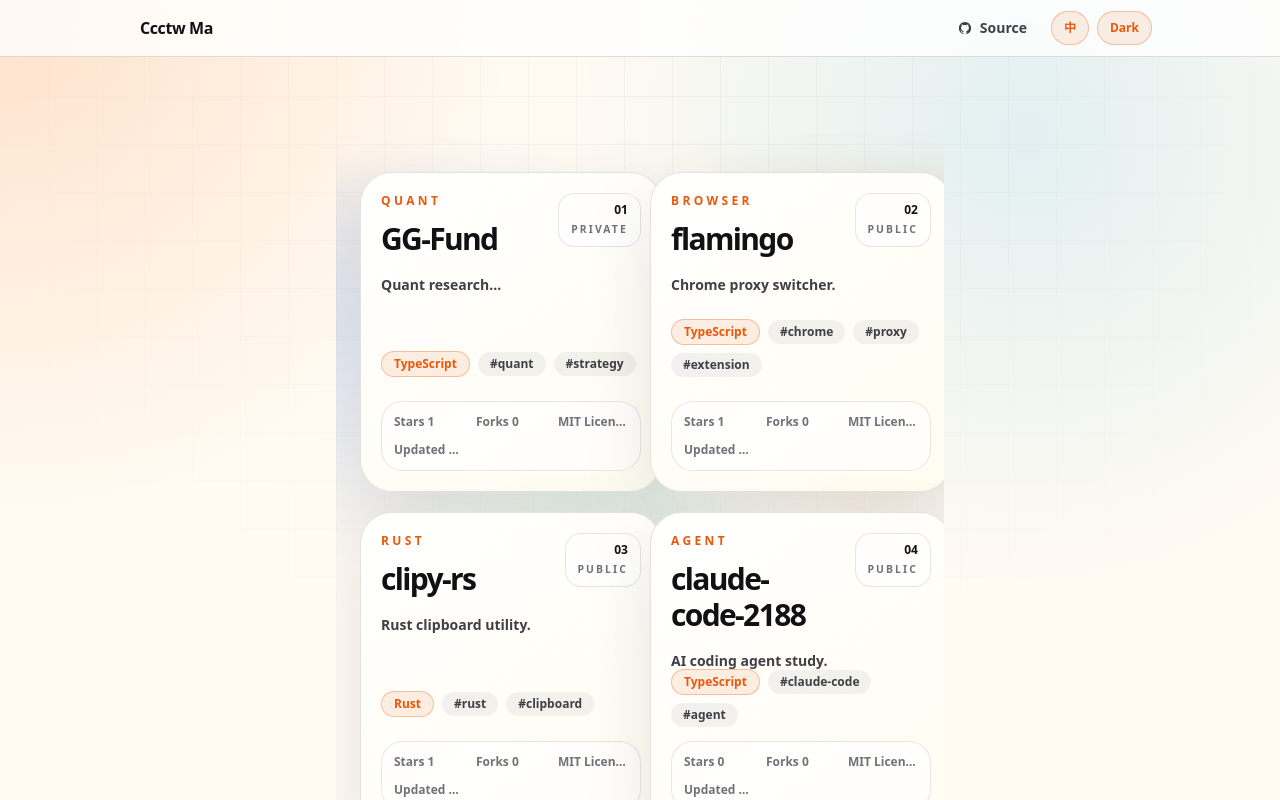
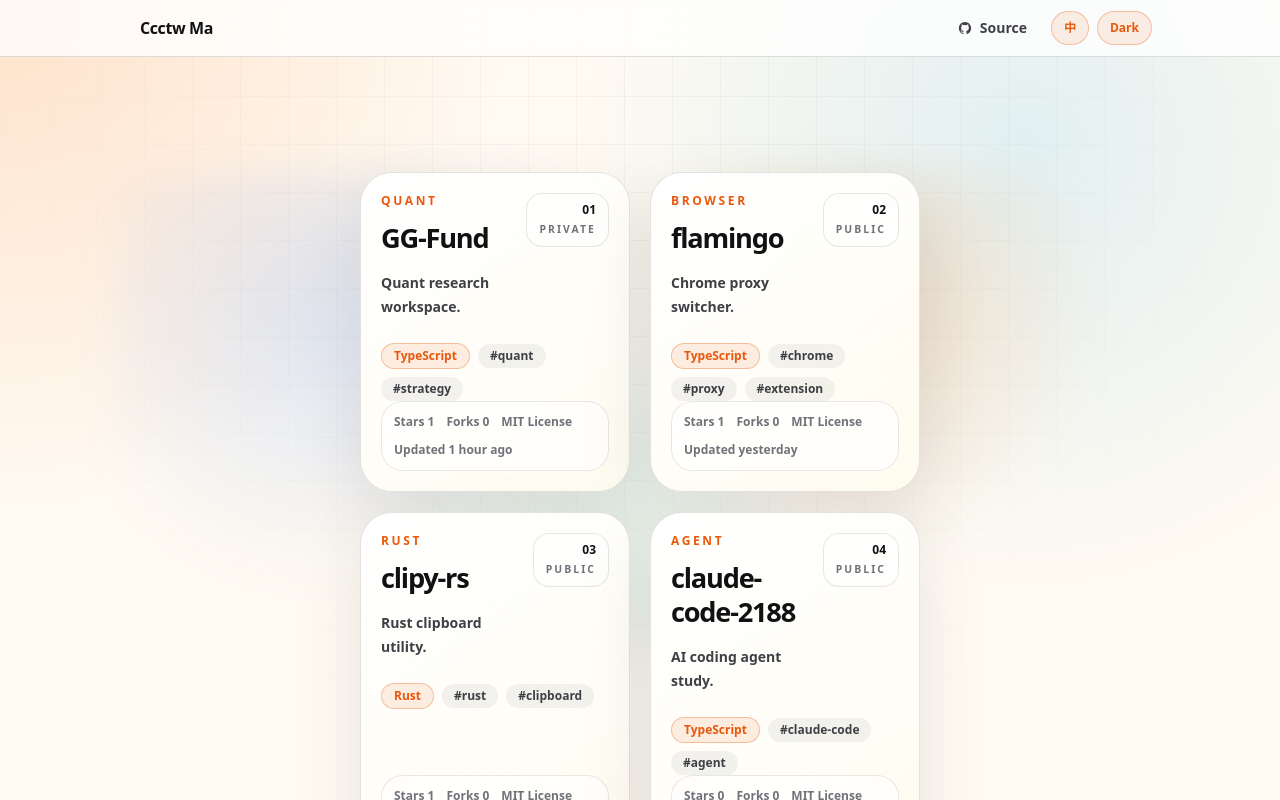
Before and after one commit to ccctw-ma/ccctw-ma.github.io, a Next.js app: page /projects in a window 1280 px wide. Shown: the top 800 px of the page. Built offline with nearby package versions, Linux system fonts and the light colour scheme; no server answers.

Commit message:
Stabilize projects card layout

```diff
--- a/src/app/globals.css
+++ b/src/app/globals.css
@@ -270,8 +270,7 @@ html[data-theme="dark"] .profile-meta {
 .project-card {
   position: relative;
   isolation: isolate;
-  overflow: hidden;
-  min-height: 20rem;
+  min-height: 19rem;
   border-color: color-mix(in srgb, var(--border) 82%, transparent);
   background:
     linear-gradient(145deg, rgba(255, 255, 255, 0.92), rgba(255, 251, 235, 0.72)),
@@ -283,19 +282,6 @@ html[data-theme="dark"] .profile-meta {
   -webkit-backdrop-filter: blur(20px);
 }
 
-@media (min-width: 768px) {
-  .project-card {
-    aspect-ratio: 1 / 1.18;
-    min-height: 20rem;
-  }
-}
-
-@media (min-width: 1280px) {
-  .project-card {
-    aspect-ratio: 1 / 1.06;
-  }
-}
-
 html[data-theme="dark"] .project-card {
   background:
     linear-gradient(145deg, rgba(24, 24, 27, 0.88), rgba(15, 23, 42, 0.64)),
@@ -303,31 +289,6 @@ html[data-theme="dark"] .project-card {
   box-shadow:
     0 26px 72px rgba(0, 0, 0, 0.36),
     inset 0 1px 0 rgba(255, 255, 255, 0.08);
-}
-
-.project-card::before {
-  position: absolute;
-  inset: 0;
-  z-index: -1;
-  pointer-events: none;
-  content: "";
-  background:
-    linear-gradient(
-      115deg,
-      transparent 0 28%,
-      rgba(255, 255, 255, 0.72) 42%,
-      transparent 56%
-    ),
-    radial-gradient(
-      circle at 88% 14%,
-      color-mix(in srgb, var(--accent) 20%, transparent),
-      transparent 24rem
-    );
-  opacity: 0;
-  transform: translateX(-18%);
-  transition:
-    opacity 260ms ease,
-    transform 520ms cubic-bezier(0.19, 1, 0.22, 1);
 }
 
 .project-card:hover {
@@ -343,11 +304,7 @@ html[data-theme="dark"] .project-card:hover {
     inset 0 1px 0 rgba(255, 255, 255, 0.12);
 }
 
-.project-card:hover::before {
-  opacity: 1;
-  transform: translateX(0);
-}
-
+.project-name,
 .project-name-link {
   overflow-wrap: anywhere;
   word-break: break-word;
@@ -355,10 +312,9 @@ html[data-theme="dark"] .project-card:hover {
 }
 
 .project-description {
-  display: -webkit-box;
-  overflow: hidden;
-  -webkit-box-orient: vertical;
-  -webkit-line-clamp: 1;
+  overflow-wrap: anywhere;
+  word-break: break-word;
+  hyphens: auto;
 }
 
 .project-number {
@@ -369,10 +325,9 @@ html[data-theme="dark"] .project-card:hover {
 
 .project-topic {
   max-width: 100%;
-  overflow: hidden;
   color: var(--muted);
-  text-overflow: ellipsis;
-  white-space: nowrap;
+  overflow-wrap: anywhere;
+  word-break: break-word;
   background: color-mix(in srgb, var(--fg) 5%, transparent);
 }
 
@@ -384,9 +339,8 @@ html[data-theme="dark"] .project-card:hover {
 
 .project-meta > * {
   min-width: 0;
-  overflow: hidden;
-  text-overflow: ellipsis;
-  white-space: nowrap;
+  overflow-wrap: anywhere;
+  word-break: break-word;
 }
 
 .project-demo-link {
--- a/src/app/projects/page.tsx
+++ b/src/app/projects/page.tsx
@@ -5,7 +5,7 @@ export default function ProjectsPage() {
   const projects = getSelectedProjects();
 
   return (
-    <main className="project-stage relative overflow-hidden px-6 pt-28">
+    <main className="project-stage relative px-6 pt-28">
       <section className="mx-auto max-w-6xl">
         <h1 className="sr-only">
           <span className="i18n-en">Selected projects</span>
--- a/src/components/ProjectGrid.tsx
+++ b/src/components/ProjectGrid.tsx
@@ -53,22 +53,22 @@ export default function ProjectGrid({ projects }: ProjectGridProps) {
   }
 
   return (
-    <div className="project-grid grid gap-5 md:grid-cols-2">
+    <div className="project-grid grid items-stretch gap-5 md:grid-cols-2">
       {projects.map((project, index) => {
         const note = getCaseNote(project);
 
         return (
           <article
             key={project.id}
-            className="project-card group flex flex-col rounded-[2rem] border p-5 transition duration-300"
+            className="project-card group flex h-full flex-col rounded-[2rem] border p-5 transition duration-300"
           >
-            <div className="flex min-h-0 items-start justify-between gap-4">
-              <div className="min-w-0">
-                <p className="text-accent mb-3 truncate text-xs font-black uppercase tracking-[0.28em]">
+            <div className="flex items-start justify-between gap-4">
+              <div className="min-w-0 flex-1">
+                <p className="text-accent mb-3 text-xs font-black uppercase tracking-[0.22em]">
                   <span className="i18n-en">{note.eyebrow}</span>
                   <span className="i18n-zh">{note.eyebrowZh}</span>
                 </p>
-                <h2 className="project-name text-main flex flex-wrap items-center gap-2 text-2xl font-black leading-[0.95] tracking-[-0.055em] lg:text-3xl">
+                <h2 className="project-name text-main text-2xl font-black leading-tight tracking-[-0.045em] lg:text-[1.7rem]">
                   <a
                     href={project.url}
                     target="_blank"
@@ -93,7 +93,7 @@ export default function ProjectGrid({ projects }: ProjectGridProps) {
               </div>
             </div>
 
-            <div className="mt-auto flex min-h-0 flex-wrap items-center gap-2 pt-5">
+            <div className="mt-6 flex flex-wrap items-center gap-2">
               <span className="accent-pill rounded-full border px-3 py-1 text-xs font-black">
                 {project.language}
               </span>
@@ -111,7 +111,7 @@ export default function ProjectGrid({ projects }: ProjectGridProps) {
               ) : null}
             </div>
 
-            <div className="project-meta mt-6 grid gap-3 rounded-[1.35rem] p-3 text-xs font-black sm:grid-cols-3">
+            <div className="project-meta mt-auto flex flex-wrap gap-3 rounded-[1.35rem] p-3 text-xs font-black">
               <span aria-label={`${project.name} stars`}>Stars {project.stars}</span>
               <span>Forks {project.forks}</span>
               {project.license ? <span>{project.license}</span> : <span>No License</span>}
```
